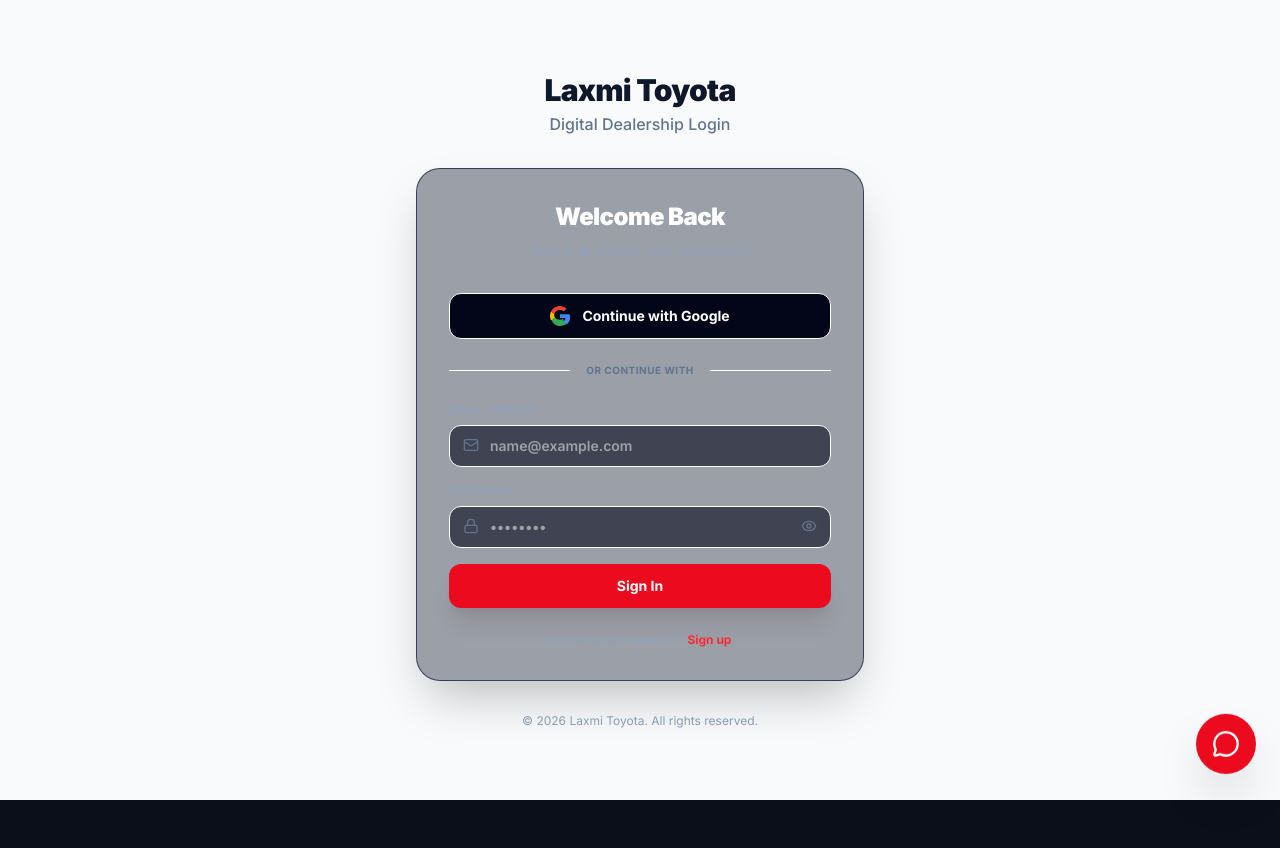
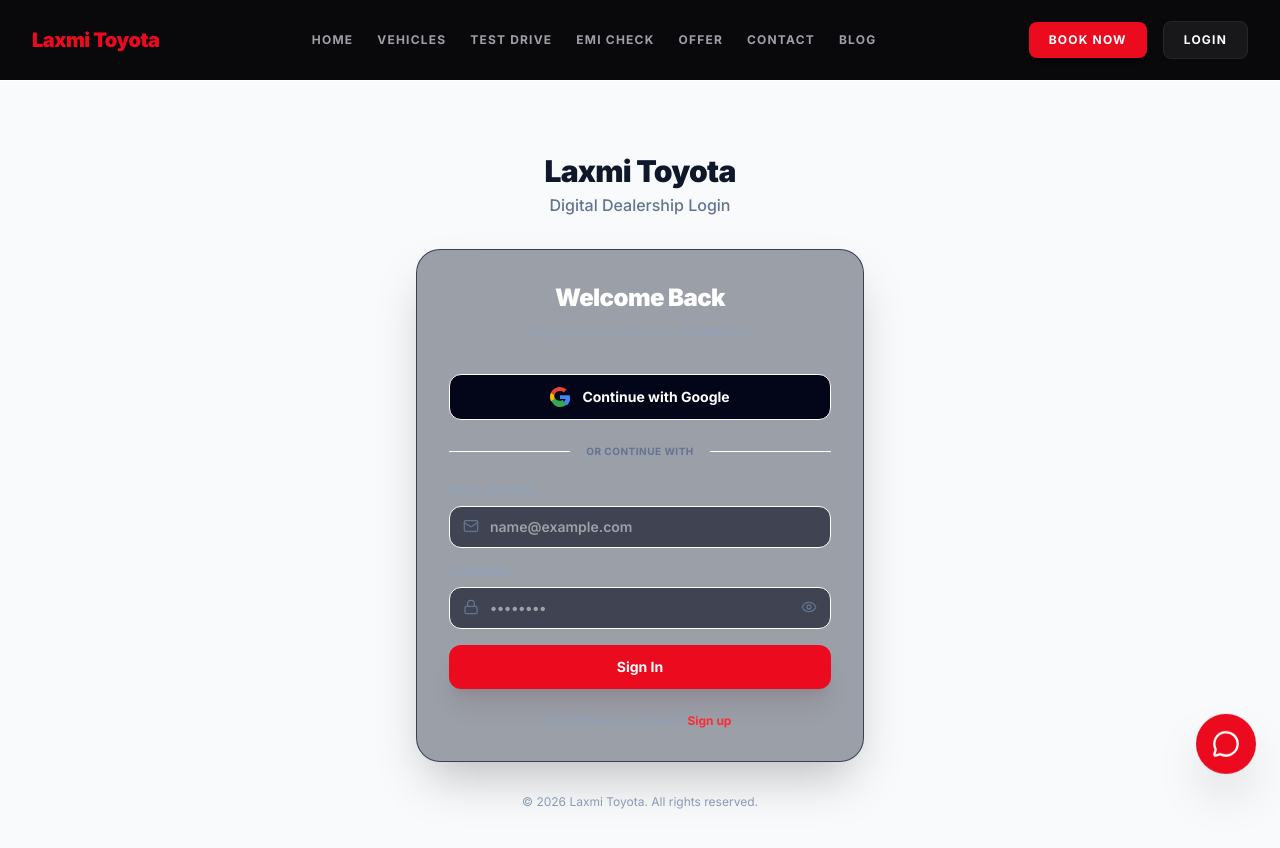
Before and after one commit to Odia-Dev/LT-Booking-V3-firebase, a Next.js app: page /login in a window 1280 px wide. Shown: the top 848 px of the page. Before the commit the page ends 800 px from the top, so only its background shows below. Built offline with nearby package versions, Linux system fonts and the light colour scheme; no server answers.

Commit message:
fix: restore clean global Navbar and update post-login redirect for normal users

```diff
--- a/src/app/(frontend)/layout.tsx
+++ b/src/app/(frontend)/layout.tsx
@@ -2,6 +2,7 @@
 import { Poppins, Inter } from "next/font/google";
 import "../globals.css";
 import { AuthContextProvider } from "@/context/AuthContext";
+import Navbar from "@/components/Navbar";
 import RegionalAIChatbot from "@/components/RegionalAIChatbot";
 
 const poppins = Poppins({
@@ -33,6 +34,7 @@
     >
       <body className="min-h-full flex flex-col bg-white text-slate-900 selection:bg-[#EB0A1E]/30 selection:text-red-200 font-sans">
         <AuthContextProvider>
+          <Navbar />
           <main className="flex-grow">
             {children}
           </main>
--- a/src/app/(frontend)/login/page.tsx
+++ b/src/app/(frontend)/login/page.tsx
@@ -11,8 +11,11 @@
 
   useEffect(() => {
     if (!loading && user) {
-      // Redirect to admin dashboard if logged in
-      router.push("/admin/dashboard");
+      if (user.email === "admin@laxmitoyota.co.in") {
+        router.push("/admin/dashboard");
+      } else {
+        router.push("/dashboard");
+      }
     }
   }, [user, loading, router]);
 
--- /dev/null
+++ b/src/components/Navbar.tsx
@@ -0,0 +1,183 @@
+"use client";
+
+import React, { useState } from "react";
+import Link from "next/link";
+import Image from "next/image";
+import { usePathname } from "next/navigation";
+import { useAuth } from "@/context/AuthContext";
+import { Menu, X } from "lucide-react";
+
+export default function Navbar() {
+  const { user, loading, logout } = useAuth();
+  const pathname = usePathname();
+  const [mobileMenuOpen, setMobileMenuOpen] = useState(false);
+
+  // Skip rendering on the landing page, as it has its own custom navbar layout
+  if (pathname === "/") {
+    return null;
+  }
+
+  return (
+    <nav className="border-b border-zinc-850 bg-zinc-950/90 backdrop-blur-md sticky top-0 z-50 transition-all duration-300">
+      <div className="mx-auto max-w-7xl px-4 sm:px-6 lg:px-8">
+        <div className="flex h-20 items-center justify-between">
+
+          {/* Brand Logo (Left) */}
+          <div className="flex items-center">
+            <Link href="/" className="flex items-center space-x-2">
+              <span className="text-xl font-black tracking-tight text-[#EB0A1E]">
+                Laxmi Toyota
+              </span>
+            </Link>
+          </div>
+
+          {/* Desktop Navigation Links (Center) */}
+          <div className="hidden lg:flex space-x-6 items-center">
+            <Link href="/" className="text-xs font-bold uppercase tracking-widest text-zinc-400 hover:text-white transition-colors">
+              Home
+            </Link>
+            <Link href="/#vehicles" className="text-xs font-bold uppercase tracking-widest text-zinc-400 hover:text-white transition-colors">
+              Vehicles
+            </Link>
+            <Link href="/book-test-drive" className="text-xs font-bold uppercase tracking-widest text-zinc-400 hover:text-white transition-colors">
+              Test Drive
+            </Link>
+            <Link href="/toyota-emi-calculator" className="text-xs font-bold uppercase tracking-widest text-zinc-400 hover:text-white transition-colors">
+              EMI Check
+            </Link>
+            <Link href="/#offers" className="text-xs font-bold uppercase tracking-widest text-zinc-400 hover:text-white transition-colors">
+              Offer
+            </Link>
+            <Link href="/#contact-us" className="text-xs font-bold uppercase tracking-widest text-zinc-400 hover:text-white transition-colors">
+              Contact
+            </Link>
+            <Link href="/blog" className="text-xs font-bold uppercase tracking-widest text-zinc-400 hover:text-white transition-colors">
+              Blog
+            </Link>
+          </div>
+
+          {/* Desktop User Panel / CTA (Right) */}
+          <div className="hidden lg:flex items-center space-x-4">
+            <Link
+              href="/book-online"
+              className="bg-[#EB0A1E] text-white px-5 py-2.5 rounded-lg text-xs font-bold uppercase tracking-widest shadow-md hover:bg-red-700 transition-all text-center"
+            >
+              Book Now
+            </Link>
+
+            {loading ? (
+              <div className="h-8 w-8 rounded-full border border-zinc-800 bg-zinc-900 animate-pulse" />
+            ) : user ? (
+              <div className="flex items-center space-x-3">
+                <Link href="/dashboard" className="relative group cursor-pointer shrink-0">
+                  {user.photoURL ? (
+                    <Image
+                      src={user.photoURL}
+                      alt={user.displayName || "Profile"}
+                      width={32}
+                      height={32}
+                      className="rounded-full border border-zinc-700 hover:border-red-500 transition-all"
+                    />
+                  ) : (
+                    <div className="h-8 w-8 rounded-full bg-[#EB0A1E] flex items-center justify-center text-white font-bold text-xs border border-red-500">
+                      {user.displayName ? user.displayName.charAt(0).toUpperCase() : "U"}
+                    </div>
+                  )}
+                </Link>
+                <button
+                  onClick={logout}
+                  className="rounded-lg bg-zinc-900 border border-zinc-800 px-4 py-2 text-xs font-bold text-zinc-350 hover:text-white hover:bg-zinc-800 transition-all"
+                >
+                  Logout
+                </button>
+              </div>
+            ) : (
+              <Link
+                href="/login"
+                className="bg-zinc-900 hover:bg-zinc-800 text-white border border-zinc-800 px-5 py-2.5 rounded-lg text-xs font-bold uppercase tracking-widest transition-all text-center"
+              >
+                Login
+              </Link>
+            )}
+          </div>
+
+          {/* Mobile hamburger menu (Right) */}
+          <div className="lg:hidden flex items-center">
+            <button
+              onClick={() => setMobileMenuOpen(!mobileMenuOpen)}
+              className="p-2 text-zinc-400 hover:text-white transition-colors focus:outline-none"
+            >
+              {mobileMenuOpen ? <X className="h-6 w-6" /> : <Menu className="h-6 w-6" />}
+            </button>
+          </div>
+
+        </div>
+      </div>
+
+      {/* Mobile Drawer menu (Slide-down overlay) */}
+      {mobileMenuOpen && (
+        <div className="lg:hidden bg-zinc-950 border-b border-zinc-850 px-4 py-6 space-y-4 shadow-2xl absolute w-full left-0 z-50 text-left animate-slide-down">
+          <Link href="/" onClick={() => setMobileMenuOpen(false)} className="block text-sm font-bold uppercase tracking-wider text-zinc-300 hover:text-white transition-colors">
+            Home
+          </Link>
+          <Link href="/#vehicles" onClick={() => setMobileMenuOpen(false)} className="block text-sm font-bold uppercase tracking-wider text-zinc-300 hover:text-white transition-colors">
+            Vehicles
+          </Link>
+          <Link href="/book-test-drive" onClick={() => setMobileMenuOpen(false)} className="block text-sm font-bold uppercase tracking-wider text-zinc-300 hover:text-white transition-colors">
+            Test Drive
+          </Link>
+          <Link href="/toyota-emi-calculator" onClick={() => setMobileMenuOpen(false)} className="block text-sm font-bold uppercase tracking-wider text-zinc-300 hover:text-white transition-colors">
+            EMI Check
+          </Link>
+          <Link href="/#offers" onClick={() => setMobileMenuOpen(false)} className="block text-sm font-bold uppercase tracking-wider text-zinc-300 hover:text-white transition-colors">
+            Offer
+          </Link>
+          <Link href="/#contact-us" onClick={() => setMobileMenuOpen(false)} className="block text-sm font-bold uppercase tracking-wider text-zinc-300 hover:text-white transition-colors">
+            Contact
+          </Link>
+          <Link href="/blog" onClick={() => setMobileMenuOpen(false)} className="block text-sm font-bold uppercase tracking-wider text-zinc-300 hover:text-white transition-colors">
+            Blog
+          </Link>
+
+          <div className="pt-4 border-t border-zinc-900 flex flex-col gap-2.5">
+            <Link
+              href="/book-online"
+              onClick={() => setMobileMenuOpen(false)}
+              className="w-full text-center bg-[#EB0A1E] text-white py-3.5 rounded-xl text-xs font-bold uppercase tracking-wider shadow-lg hover:bg-red-700 transition-all"
+            >
+              Book Now
+            </Link>
+            {user ? (
+              <>
+                <Link
+                  href="/dashboard"
+                  onClick={() => setMobileMenuOpen(false)}
+                  className="w-full text-center bg-zinc-900 border border-zinc-800 text-white py-3.5 rounded-xl text-xs font-bold uppercase tracking-wider"
+                >
+                  My Dashboard
+                </Link>
+                <button
+                  onClick={() => {
+                    setMobileMenuOpen(false);
+                    logout();
+                  }}
+                  className="w-full text-center bg-zinc-950 border border-zinc-850 text-zinc-400 py-3.5 rounded-xl text-xs font-bold uppercase tracking-wider"
+                >
+                  Logout
+                </button>
+              </>
+            ) : (
+              <Link
+                href="/login"
+                onClick={() => setMobileMenuOpen(false)}
+                className="w-full text-center bg-zinc-900 border border-zinc-800 text-white py-3.5 rounded-xl text-xs font-bold uppercase tracking-wider"
+              >
+                Login
+              </Link>
+            )}
+          </div>
+        </div>
+      )}
+    </nav>
+  );
+}
```
